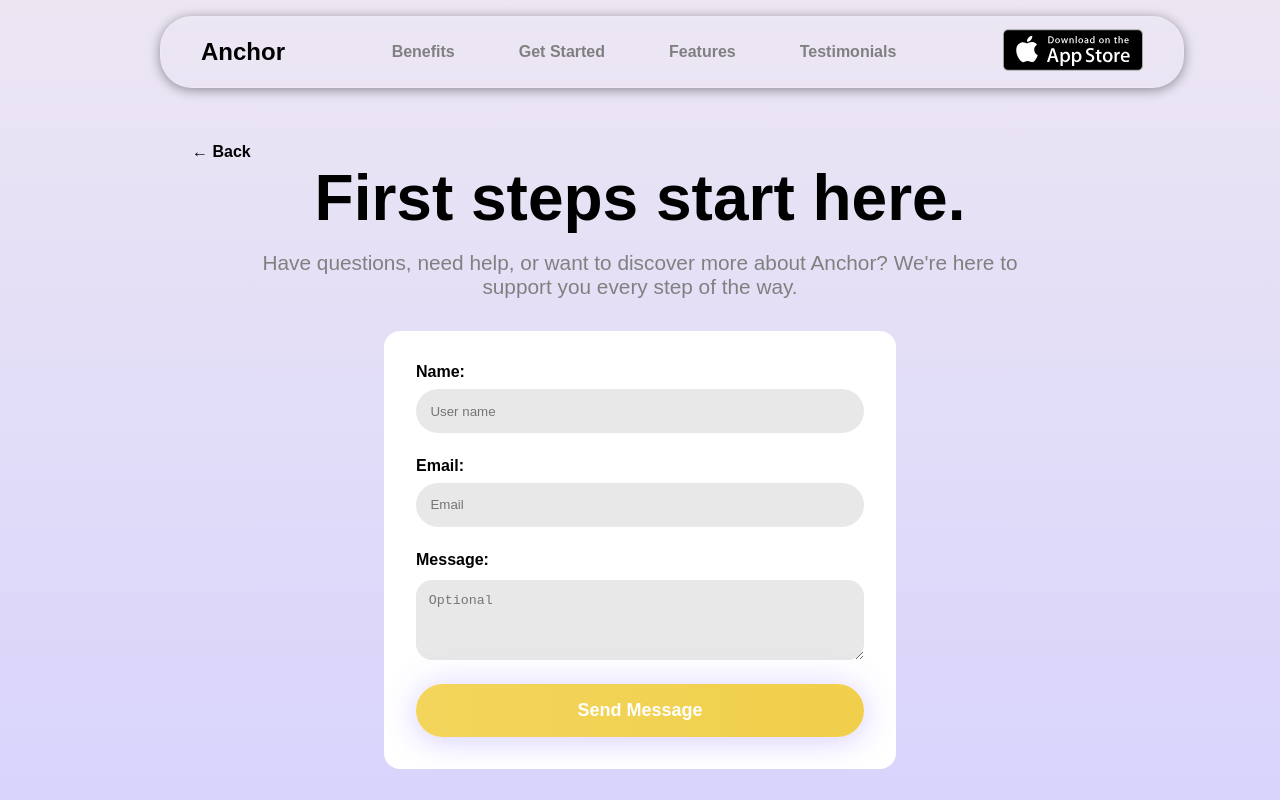
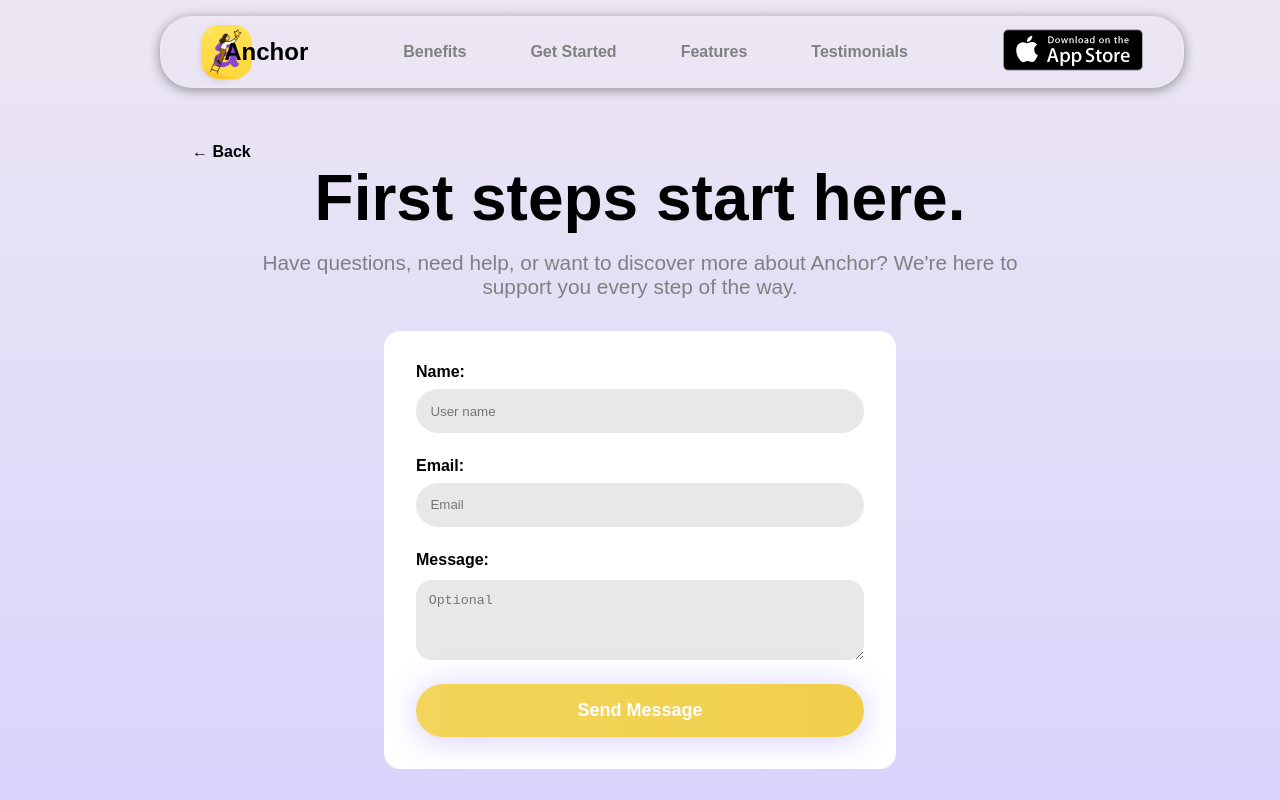
Before and after one commit to HemaDeekshitha/Anchor, a Next.js app in the folder web-frontend/anchor-web/: page /ContactPage in a window 1280 px wide. Built offline with nearby package versions, Linux system fonts and the light colour scheme.

Commit message:
feat: Update Landing Page with new logo, styling adjustments, and download section enhancements

```diff
--- a/web-frontend/anchor-web/src/app/LandingPage/Header/Header.module.css
+++ b/web-frontend/anchor-web/src/app/LandingPage/Header/Header.module.css
@@ -20,17 +20,47 @@
   backdrop-filter: blur(5px); /* the blur */
   -webkit-backdrop-filter: blur(5px); /* Safari support */
 }
+/* .logo {
+  border-radius: 18px;
+  box-shadow: 0 2px 6px rgba(0, 0, 0, 0.1);
+  margin-left:2rem;
+  height:5%;
+  width: 5%;
 
+} */
+.logoLink {
+  display: flex;
+  align-items: center;
+  margin-right: 1rem;
+  border-radius: 18px;
+  box-shadow: 0 2px 6px rgba(0, 0, 0, 0.1);
+  margin-left:2rem;
+  height:4%;
+  width: 4%;
+}
+
+.logo {
+  cursor: pointer;
+  transition: transform 0.2s ease;
+
+   border-radius: 18px;
+
+
+}
+.logo:hover {
+  transform: scale(1.05);
+}
 .menu {
   display: flex;
   gap: 2rem;
+
 }
 .menuH {
   color: black;
   font-weight: bold;
   cursor: pointer;
   font-size: x-large;
-  margin-left: 2rem;
+  margin-left: -7rem;
 }
 
 .menuP {
--- a/web-frontend/anchor-web/src/app/LandingPage/Header/Header.tsx
+++ b/web-frontend/anchor-web/src/app/LandingPage/Header/Header.tsx
@@ -15,6 +15,7 @@ export default function Header() {
       { id: "features", label: "Features" },
       { id: "testimonials", label: "Testimonials" },
       // { id: "faqs", label: "FAQs" },
+      { id: "download", label: "Download", noHighlight: true },
     ];
 
     const observers: IntersectionObserver[] = [];
@@ -26,8 +27,13 @@ export default function Header() {
       const observer = new IntersectionObserver(
         ([entry]) => {
         if (entry.isIntersecting) {
+  if (!section.noHighlight) {
     setActive(section.id);
+  } else {
+    setActive("");
   }
+}
+
         },
         {
           threshold: 0.5, // when 50% of section is visible
@@ -43,6 +49,18 @@ export default function Header() {
 
   return (
     <div className={styles.header}>
+      <a href="#home" className={styles.logoLink}>
+      <Image
+  src="/assets/anchorLogo.png" // Replace with your logo if different
+  alt="Anchor Logo"
+  width={54}
+  height={54}
+
+  className={styles.logo}
+  priority
+/>
+</a>
+
       <a href="/LandingPage" className={styles.menuH}>
         Anchor
       </a>
@@ -77,12 +95,11 @@ export default function Header() {
 
         <a
   href="#testimonials"
-          className={`${styles.menuP} ${
-            active === "testimonials" ? styles.active : ""
-          }`}
+  className={`${styles.menuP} ${active === "testimonials" ? styles.active : ""}`}
 >
   Testimonials
 </a>
+
 
         {/* <a
 
--- a/web-frontend/anchor-web/src/app/LandingPage/Part3/StickyCards.module.css
+++ b/web-frontend/anchor-web/src/app/LandingPage/Part3/StickyCards.module.css
@@ -65,7 +65,8 @@ padding-left: 4rem;
   justify-content: center;
   align-items: center;
   border-radius:32px;
-  background-color: #e5e6f2;
+  background-color: #f1effe;
+  /* #e5e6f2; */
   padding: 40px; /* Internal padding for the phone image */
 }
 
--- a/web-frontend/anchor-web/src/app/LandingPage/Part4/WhyChooseUs.module.css
+++ b/web-frontend/anchor-web/src/app/LandingPage/Part4/WhyChooseUs.module.css
@@ -9,7 +9,7 @@
   flex-direction: column;
   align-items: center;
   justify-content: center;
-  gap: 1rem;
+  gap: 1.5rem;
 
   /* IMPORTANT: Required for the ::before element to sit inside this box */
   position: relative;
--- a/web-frontend/anchor-web/src/app/LandingPage/page.tsx
+++ b/web-frontend/anchor-web/src/app/LandingPage/page.tsx
@@ -30,6 +30,7 @@ export default function LandingPage() {
     <>
       <Header />
       <div id="home" className={landingStyles.landingpageContainer}>
+
         <div className={landingStyles.landingpageMain}>
           <div className={landingStyles.landingpageContent}>
             <h1 className={landingStyles.title}>
```
Also changed, not shown: web-frontend/anchor-web/src/app/LandingPage/Part5/Testimonials.module.css (+6 -2 lines), web-frontend/anchor-web/src/app/LandingPage/Part6/Download.module.css (+12 -7 lines), web-frontend/anchor-web/src/app/LandingPage/Part6/Download.tsx (+8 -3 lines), web-frontend/anchor-web/public/assets/an.png (deleted), web-frontend/anchor-web/public/assets/anchorLogo.png (added). Lines whose indentation alone changed are shown as unchanged.
